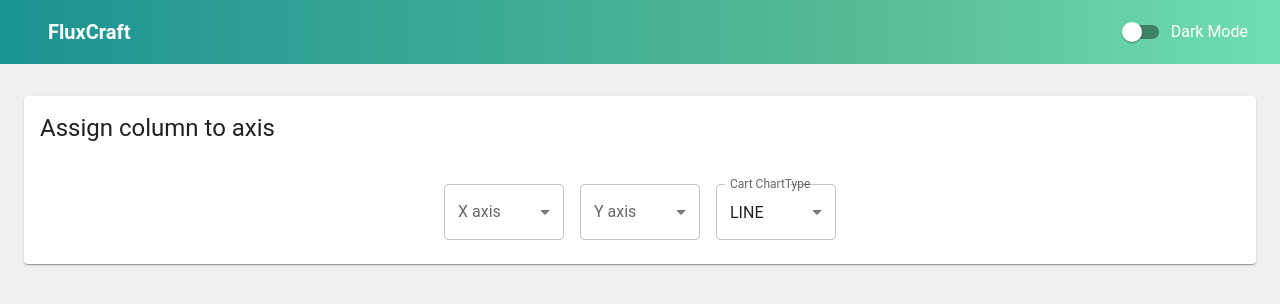
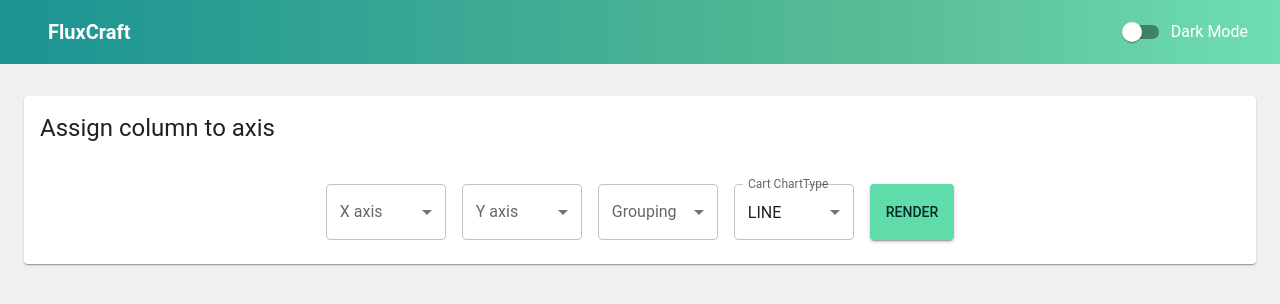
Before and after one commit to andem20/fluxcraft, a React (Vite) app in the folder fluxcraft-ui/: page /charts in a window 1280 px wide. Shown: the top 304 px of the page. Built offline with nearby package versions, Linux system fonts and the light colour scheme; some icons are missing; what polars-wasm would draw is missing.

Commit message:
enable grouping

```diff
--- a/fluxcraft-ui/package.json
+++ b/fluxcraft-ui/package.json
@@ -18,7 +18,6 @@
     "@mui/x-data-grid": "^8.2.0",
     "@reduxjs/toolkit": "^2.7.0",
     "echarts": "^6.0.0",
-    "moment": "^2.30.1",
     "motion": "^12.9.2",
     "polars-wasm": "file://../fluxcraft-rs/crates/fluxcraft-wasm/pkg",
     "react": "^19.0.0",
--- a/fluxcraft-ui/src/components/Chart.tsx
+++ b/fluxcraft-ui/src/components/Chart.tsx
@@ -3,6 +3,7 @@ import * as echarts from "echarts";
 import { useSelector } from "react-redux";
 import { RootState } from "../stores/Store";
 import {
+  Button,
   Card,
   CardContent,
   FormControl,
@@ -12,7 +13,6 @@ import {
   Typography,
 } from "@mui/material";
 import { JsDataFrame } from "polars-wasm";
-import moment from "moment";
 // import * as theme from "../assets/chalk.project.json" with { type: "json" };
 
 interface ChartProps {
@@ -28,7 +28,9 @@ export function Charts(chartProps: ChartProps) {
   const chartRef = useRef(null);
   const [x, setX] = useState<string | null>(null);
   const [y, setY] = useState<string | null>(null);
+  const [grouping, setGrouping] = useState<string | null>(null);
   const [chartType, setChartType] = useState<ChartType>(ChartType.LINE);
+  const [render, setRender] = useState<boolean>(false);
 
   let chart: echarts.ECharts;
   const darkModeSelector = useSelector(
@@ -43,25 +45,41 @@ export function Charts(chartProps: ChartProps) {
 
     const xData = chartProps.df?.get_column(x);
     const yData = chartProps.df?.get_column(y);
+    let groupArray: string[];
+    if (grouping && chartProps.df) {
+      groupArray = chartProps.df!.get_column(grouping).get_values();
+    }
+
+    const yDataValues = yData?.get_values();
+    const dataMap: {
+      [key: string]: string[][];
+    } = {};
+    xData?.get_values().forEach((v, i) => {
+      const key = groupArray?.[i] ?? y;
+      if (!dataMap[key]) {
+        dataMap[key] = [];
+      }
+
+      const dataPoint = [v, yDataValues?.[i] ?? ""];
+      dataMap[key].push(dataPoint);
+    });
+
+    const series = Object.entries(dataMap).map(([key, value]) => ({
+      name: key,
+      type: chartType.toLowerCase(),
+      data: value,
+    }));
 
     chart.setOption({
       title: { text: chartProps.df?.get_name() },
-      tooltip: {},
+      tooltip: {
+        trigger: "axis",
+      },
       xAxis: {
-        name: x,
-        data: xData?.get_values(),
-        axisLabel: {
-          formatter: (value) => moment(new Date(value)).format("DD-MM-YYYY"),
-        },
+        type: "time", // FIXME should be inferred from the datatype
       },
       yAxis: {},
-      series: [
-        {
-          name: y,
-          type: chartType.toLowerCase(),
-          data: yData?.get_values(),
-        },
-      ],
+      series,
       dataZoom: [
         {
           type: "inside",
@@ -83,11 +101,11 @@ export function Charts(chartProps: ChartProps) {
       window.removeEventListener("resize", handleResize);
       chart.dispose();
     };
-  }, [darkModeSelector, x, y]);
+  }, [darkModeSelector, render]);
 
   return (
     <>
-      {x && y ? (
+      {render ? (
         <Card elevation={3} sx={{ m: 3, width: "100%" }}>
           <CardContent sx={{ p: 0, m: 0, "&:last-child": { pb: 0 } }}>
             <div
@@ -142,6 +160,23 @@ export function Charts(chartProps: ChartProps) {
             </FormControl>
 
             <FormControl sx={{ minWidth: 120 }}>
+              <InputLabel id="group-select-label">Grouping</InputLabel>
+              <Select
+                labelId="group-select-label"
+                id="group-select"
+                value={grouping}
+                label="Grouping"
+                onChange={(e) => setGrouping(e.target.value)}
+              >
+                {chartProps.df?.get_headers().map((header) => (
+                  <MenuItem value={header.get_name()}>
+                    {header.get_name()}
+                  </MenuItem>
+                ))}
+              </Select>
+            </FormControl>
+
+            <FormControl sx={{ minWidth: 120 }}>
               <InputLabel id="chartType-axis-select-label">
                 Cart ChartType
               </InputLabel>
@@ -158,6 +193,14 @@ export function Charts(chartProps: ChartProps) {
                 ))}
               </Select>
             </FormControl>
+            <Button
+              onClick={() => setRender(true)}
+              type="submit"
+              variant="contained"
+              color="primary"
+            >
+              Render
+            </Button>
           </CardContent>
         </Card>
       )}
```
Also changed, not shown: 1 other file (tests, documents, lock files or other folders).
